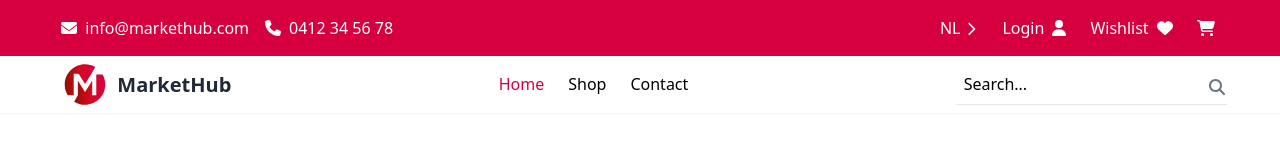
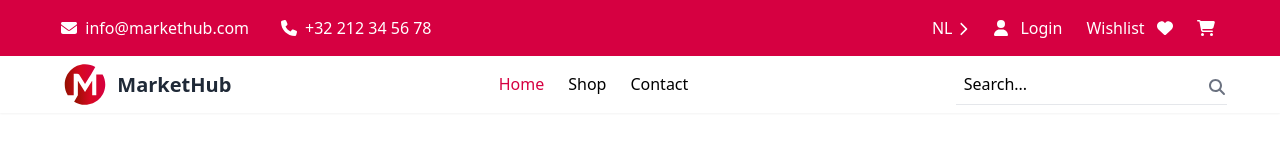
Before and after one commit to MikeZone121/MarketHub, a React (Vite) app: page / in a window 1280 px wide. Shown: the top 151 px of the page. Built offline with nearby package versions, Linux system fonts and the light colour scheme.

Commit message:
Feat: improved navigation styling

```diff
--- a/src/components/Hero/index.tsx
+++ b/src/components/Hero/index.tsx
@@ -41,7 +41,7 @@ function Hero() {
     }
   ]
   return (
-    <section className="tw-mb-24 tw-flex tw-w-11/12 tw-max-w-screen-2xl tw-flex-col tw-gap-2 lg:tw-flex-row lg:tw-gap-8">
+    <section className="tw-mb-24 tw-flex tw-w-11/12 tw-max-w-screen-2xl tw-flex-col tw-gap-4 lg:tw-flex-row lg:tw-gap-8">
       <article className="tw-bg-gray-100 lg:tw-w-96">
         <div className="tw-flex tw-items-center  tw-space-x-5 tw-bg-primary tw-px-4 tw-py-3">
           <Title text="Browse categories" size={TitleSizeEnum.H5} className="!tw-mb-0 tw-p-0 tw-text-white" />
--- a/src/components/Molecules/Nav/ContactInformation.tsx
+++ b/src/components/Molecules/Nav/ContactInformation.tsx
@@ -6,8 +6,8 @@ import { HyperLinkVariantsEnum } from "../../Atoms/HyperLink/types"
 
 function ContactInformation() {
   return (
-    <>
-      <div className="tw-hidden md:tw-block">
+    <div className="tw-hidden tw-space-x-4 md:tw-flex">
+      <div>
         <Hyperlink
           icon={faEnvelope}
           iconPosition={PositionEnum.LEFT}
@@ -17,17 +17,17 @@ function ContactInformation() {
           className="tw-ml-2"
         />
       </div>
-      <div className="tw-hidden md:tw-block">
+      <div>
         <Hyperlink
           icon={faPhone}
           iconPosition={PositionEnum.LEFT}
           href="tel:+32412345678"
-          text="0412 34 56 78"
+          text="+32 212 34 56 78"
           variant={HyperLinkVariantsEnum.SECONDARY}
           className="tw-ml-4"
         />
       </div>
-    </>
+    </div>
   )
 }
 
--- a/src/components/Molecules/Nav/TopNav.tsx
+++ b/src/components/Molecules/Nav/TopNav.tsx
@@ -57,15 +57,15 @@ function TopNav() {
               </div>
             </div>
             <li className="tw-ml-0 tw-flex tw-flex-grow md:tw-block">
-              <NavLink to="shop" className="tw-flex tw-items-center tw-text-white">
-                <span className="tw-hidden md:tw-block">Login</span>
-                <FontAwesomeIcon icon={faUser} className="tw-ml-2" />
+              <NavLink to="shop" className="tw-flex tw-flex-row-reverse tw-items-center tw-gap-3 tw-text-white">
+                <span>Login</span>
+                <FontAwesomeIcon icon={faUser} />
               </NavLink>
             </li>
             <li className="tw-mr-6 md:tw-mr-0">
-              <NavLink to="ui" className="tw-flex tw-items-center tw-text-white">
+              <NavLink to="ui" className="tw-flex tw-items-center tw-gap-3 tw-text-white">
                 <span className="tw-hidden md:tw-block">Wishlist</span>
-                <FontAwesomeIcon icon={faHeart} className="tw-ml-2" />
+                <FontAwesomeIcon icon={faHeart} />
               </NavLink>
             </li>
             <li>
```
